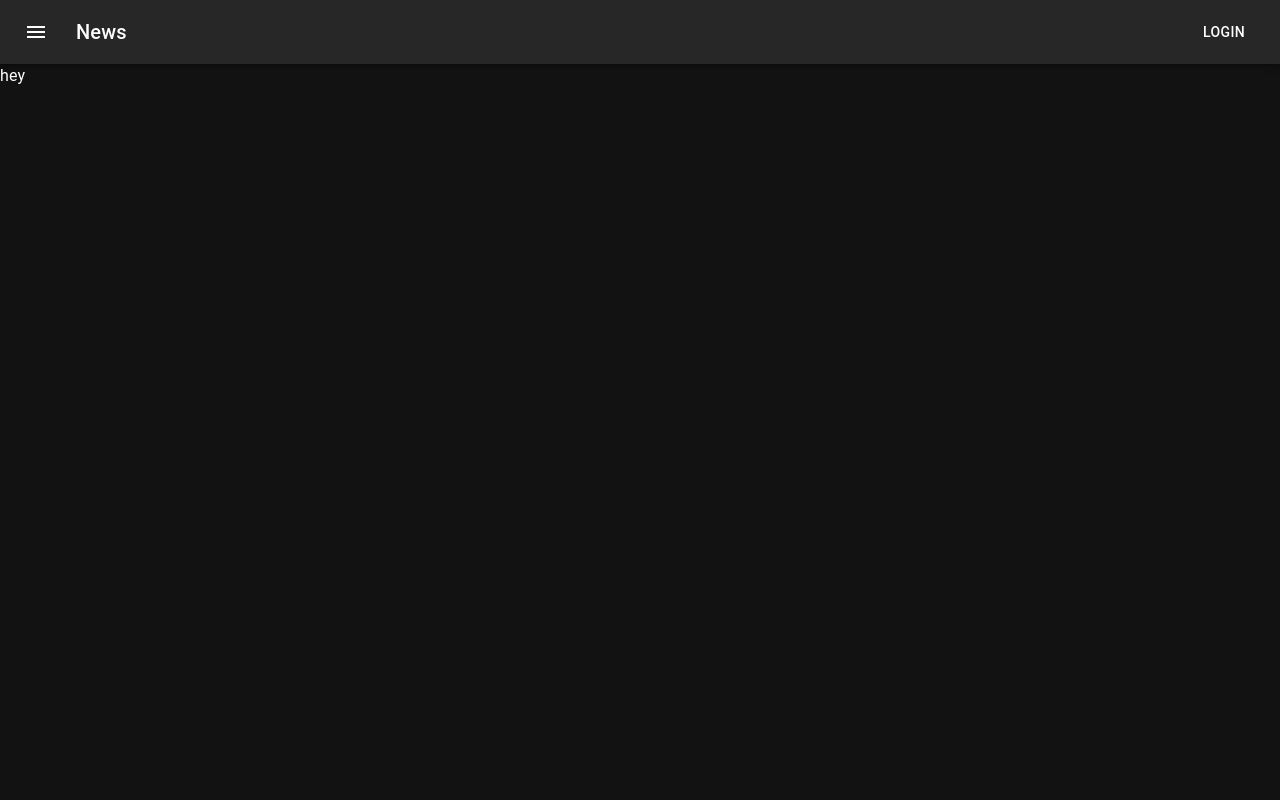
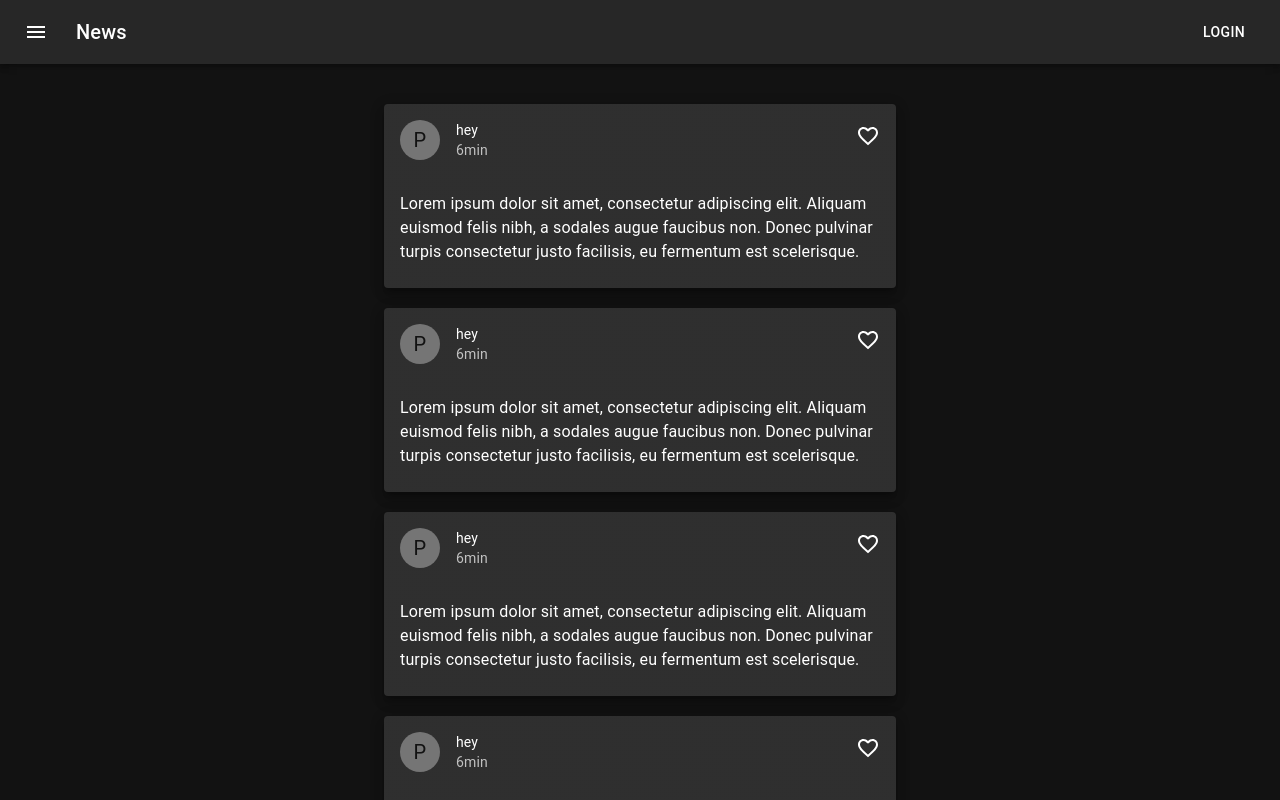
Before and after one commit to diskrat/react-basico, a React (Vite) app: page /feed in a window 1280 px wide. Shown: the top 800 px of the page. Built offline with nearby package versions, Linux system fonts and the light colour scheme.

Commit message:
Feed dos topicos parcialmente completo

```diff
--- a/package.json
+++ b/package.json
@@ -7,7 +7,8 @@
     "dev": "vite",
     "build": "vite build",
     "lint": "eslint . --ext js,jsx --report-unused-disable-directives --max-warnings 0",
-    "preview": "vite preview"
+    "preview": "vite preview",
+    "server": "json-server -w db.json"
   },
   "dependencies": {
     "@emotion/react": "^11.13.0",
--- a/src/App.jsx
+++ b/src/App.jsx
@@ -15,7 +15,7 @@ function App() {
       <MainAppBar />
       <Routes>
         <Route path="/" element={<HomePage />} />
-        <Route path="/:name" element={<TopicFeed />} />
+        <Route path="/feed" element={<TopicFeed />} />
       </Routes>
     </BrowserRouter>
   )
--- /dev/null
+++ b/src/Components/CardFeed.jsx
@@ -0,0 +1,39 @@
+import { Avatar, Card, CardContent, CardHeader, IconButton, Typography } from "@mui/material";
+import FavoriteBorderIcon from '@mui/icons-material/FavoriteBorder';
+import FavoriteIcon from '@mui/icons-material/Favorite';
+import { useState } from "react";
+
+const CardFeed = () => {
+    const [like, setLike] = useState(<FavoriteBorderIcon/>);
+    const handleLike = () => {
+        if (like.type.type.render.displayName == "FavoriteBorderIcon"){
+            setLike(<FavoriteIcon/>)
+
+        } else {
+            setLike(<FavoriteBorderIcon/>)
+        }
+    }
+    return (
+    <Card raised sx={{margin:'20px'}}>
+        <CardHeader
+            avatar={
+                <Avatar>P</Avatar>
+            }
+            title='hey'
+            subheader='6min'
+            action={
+                <IconButton onClick={handleLike}>
+                    {like}
+                </IconButton>
+            }
+        />
+
+        <CardContent>
+            Lorem ipsum dolor sit amet, consectetur adipiscing elit.
+            Aliquam euismod felis nibh, a sodales augue faucibus non.
+            Donec pulvinar turpis consectetur justo facilisis, eu
+            fermentum est scelerisque.
+        </CardContent>
+    </Card>
+)}
+export default CardFeed
--- a/src/Components/Paper.jsx
+++ b/src/Components/Paper.jsx
@@ -1,14 +1,14 @@
 
 import { Box, Grid } from '@mui/material';
 import Paper from '@mui/material/Paper';
+
+
 import Typography from '@mui/material/Typography';
-export default function BasicPaper({topico}) {
+export default function BasicPaper({ topico }) {
     return (
-        <Grid item xs={2} >
-            <Paper elevation={2}>
-                <Box padding={1} textAlign={'center'} >
-                    <Typography variant='h8' > {topico.title} </Typography>
-                </Box>
+        <Grid item xs={12} sm={6} md={4} lg={3} xl={2} >
+            <Paper  elevation={2}  sx={{padding:'5px',justifyContent:'center',direction:'column',display:'flex',alignItems:'center',height:100}}>
+                <Typography variant='h7' noWrap > {topico.title} </Typography>
             </Paper>
         </Grid>
     )
--- a/src/Pages/Home.jsx
+++ b/src/Pages/Home.jsx
@@ -19,8 +19,8 @@ const HomePage = () => {
   return ( topicos &&
     <>
 
-      <Container maxWidth="lg" sx={{ marginY: 5 }}>
-        <Grid container spacing={1}>
+      <Container maxWidth="md" sx={{ marginY: 5 }}>
+        <Grid container spacing={3}>
           {topicos.map((topico) => (
             <BasicPaper topico={topico} key={topico.id} />
           ))}
--- a/src/Pages/TopicFeed.jsx
+++ b/src/Pages/TopicFeed.jsx
@@ -1,8 +1,20 @@
-import { Typography } from "@mui/material";
+import { Avatar, Card, CardContent, CardHeader, Container, IconButton, Typography } from "@mui/material";
+import FavoriteBorderIcon from '@mui/icons-material/FavoriteBorder';
+import FavoriteIcon from '@mui/icons-material/Favorite';
+import { useState } from "react";
+import CardFeed from "../Components/CardFeed";
 
 const TopicFeed = () => {
+
+
     return (<>
-        <Typography> hey</Typography>
+        <Container maxWidth="sm" sx={{ marginY: 5 }}>
+            <CardFeed/>
+            <CardFeed/>
+            <CardFeed/>
+            <CardFeed/>
+            <CardFeed/>
+        </Container>
     </>)
 }
 export default TopicFeed
```
